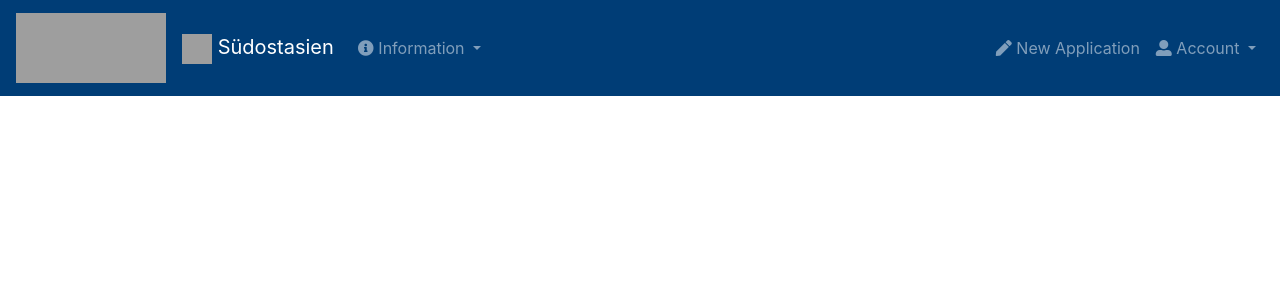
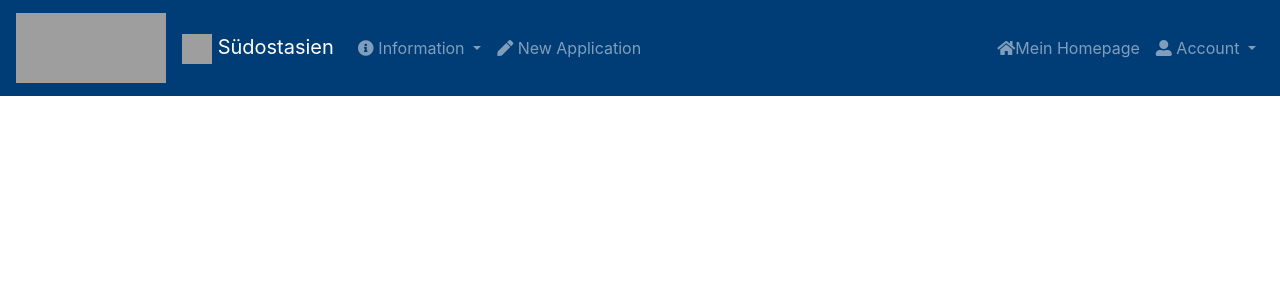
Before and after one commit to UDE-TI-DDStudProject/DDStudPortal, a PHP site: page /ddstudportal/templates/testheaderLogin.php in a window 1280 px wide. Shown: the top 300 px of the page. Run offline with PHP 8.4, Linux system fonts and the light colour scheme; some libraries are stand-ins or nearby versions; grey boxes are pictures that could not be loaded.

Commit message:
header updated

```diff
--- a/templates/testheaderLogin.php
+++ b/templates/testheaderLogin.php
@@ -73,6 +73,9 @@
             <a class="dropdown-item" href="#">After Exchange</a>
           </div>
         </li>
+        <li class="nav-item">
+          <a class="nav-link" href="new_application.php"><i class="fas fa-pen"></i> New Application</a>
+        </li>
       </ul>
         <ul class="navbar-nav ml-auto">
         <!-- Dropdown menu Account-->
@@ -87,7 +90,7 @@
           </div>
         </li> -->
         <li class="nav-item">
-          <a class="nav-link" href="new_application.php"><i class="fas fa-pen"></i> New Application</a>
+          <a class="nav-link" href="test_status.php"><i class="fas fa-home"></i>Mein Homepage</a>
         </li>
         <!-- Dropdown menu Account-->
         <li class="nav-item dropdown">
@@ -95,7 +98,7 @@
             <i class="fas fa-user-alt"></i> Account
           </a>
           <div class="dropdown-menu dropdown-menu-right" aria-labelledby="navbarDropdownMenuLink">
-            <a class="dropdown-item" href="test_status.php"><i class="fas fa-home"></i> Profile Homepage</a>
+            <!-- <a class="dropdown-item" href="test_status.php"><i class="fas fa-home"></i> Profile Homepage</a> -->
             <a class="dropdown-item" href="test_setup.php"><i class="fas fa-cog"></i> Account Settings</a>
             <a class="dropdown-item" href="logout.php"><i class="fas fa-sign-out-alt"></i> Logout</a>
           </div>
```
